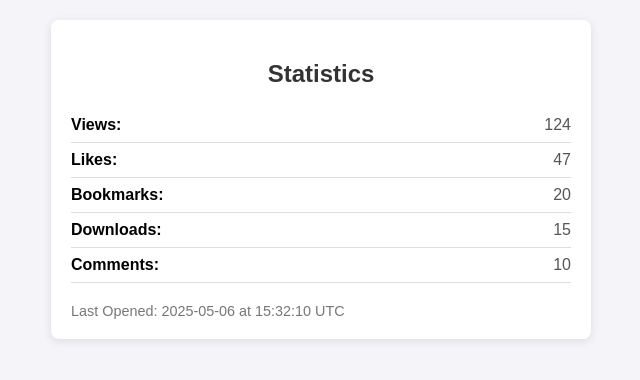
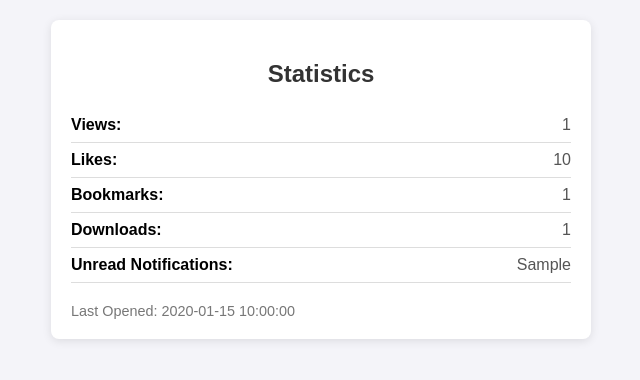
Before and after one commit to rhapsodicwaffle/pastport, a Flask app: template templates/stats.html in a window 1280 px wide. Shown: the top 380 px of the page, without its empty margins (319-959 px from the left). Run offline with Flask 3, Linux system fonts and the light colour scheme; the template is opened without the code that fills it: most values are stand-ins (such as "Sample title", 1, 10 or a date in 2020).

Commit message:
Update stats.html

```diff
--- a/templates/stats.html
+++ b/templates/stats.html
@@ -51,26 +51,26 @@
         <h2>Statistics</h2>
         <div class="stat">
             <span class="stat-label">Views:</span>
-            <span class="stat-value">124</span>
+            <span class="stat-value">{{ total_views }}</span>
         </div>
         <div class="stat">
             <span class="stat-label">Likes:</span>
-            <span class="stat-value">47</span>
+            <span class="stat-value">{{ likes_received }}</span>
         </div>
         <div class="stat">
             <span class="stat-label">Bookmarks:</span>
-            <span class="stat-value">20</span>
+            <span class="stat-value">{{ bookmarks_count }}</span>
         </div>
         <div class="stat">
             <span class="stat-label">Downloads:</span>
-            <span class="stat-value">15</span>
+            <span class="stat-value">{{ total_downloads }}</span>
         </div>
         <div class="stat">
-            <span class="stat-label">Comments:</span>
-            <span class="stat-value">10</span>
+            <span class="stat-label">Unread Notifications:</span>
+            <span class="stat-value">{{ unread_notifications }}</span>
         </div>
         <div class="last-opened">
-            Last Opened: 2025-05-06 at 15:32:10 UTC
+            Last Opened: {{ last_opened_time }}
         </div>
     </div>
 
```
